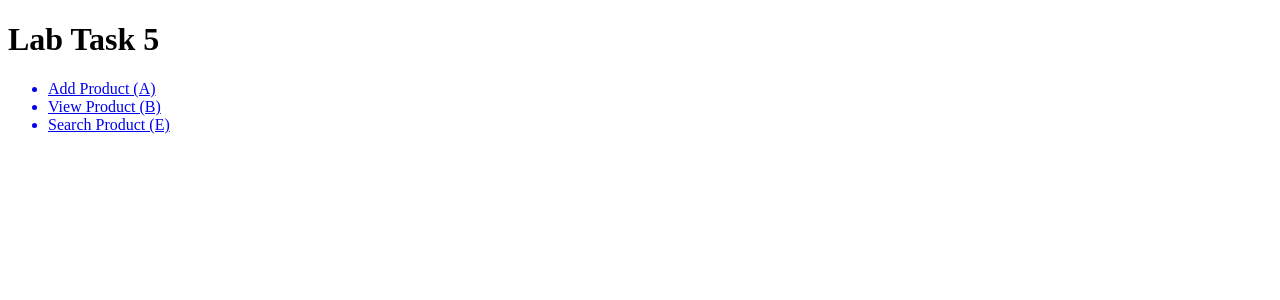
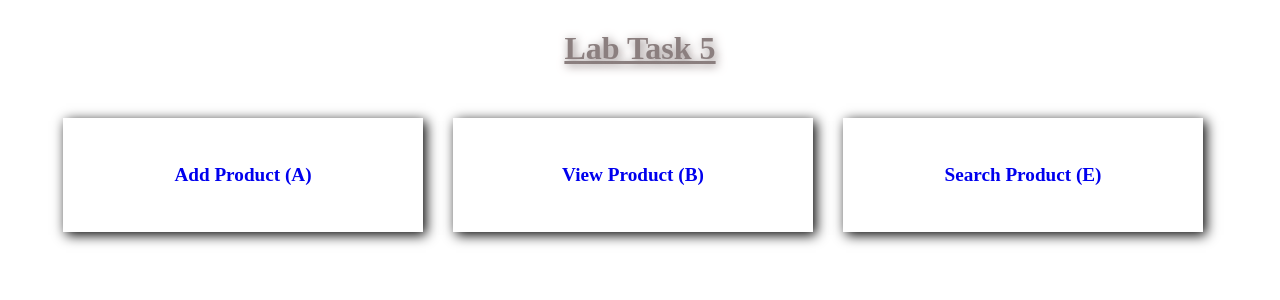
Before and after one commit to Abir-Tx/webtech, a PHP site: page /lab5/view/index.php in a window 1280 px wide. Shown: the top 300 px of the page. Run offline with PHP 8.4, Linux system fonts and the light colour scheme.

Commit message:
Add stylesheet to the index page
Signed-off-by: Abir-Tx <28858998+Abir-Tx@users.noreply.github.com>

```diff
--- a/lab5/view/index.php
+++ b/lab5/view/index.php
@@ -8,6 +8,8 @@
   <meta http-equiv="X-UA-Compatible" content="IE=edge" />
   <meta name="viewport" content="width=device-width, initial-scale=1.0" />
   <title>Lab Task 5</title>
+
+  <link rel="stylesheet" href="./scss/index.css">
 </head>
 
 <body>
--- /dev/null
+++ b/lab5/view/scss/index.css
@@ -0,0 +1,35 @@
+h1 {
+  text-align: center;
+  padding: 20px;
+  margin: 10px;
+  color: rgb(139, 127, 127);
+  text-shadow: 2px 2px 10px;
+  text-decoration: underline;
+}
+
+ul {
+  display: flex;
+  list-style-type: none;
+}
+ul a {
+  text-decoration: none;
+  font-size: larger;
+}
+ul a:hover {
+  color: blue;
+}
+ul li {
+  margin: 15px;
+  width: 25vw;
+  height: 80%;
+  box-shadow: 3px 3px 12px black;
+  padding: 20px;
+  display: flex;
+  justify-content: space-around;
+  align-items: center;
+  font-weight: bold;
+  transition: 0.3s ease-in-out;
+}
+ul li:hover {
+  background-color: lightblue;
+}/*# sourceMappingURL=index.css.map */
--- /dev/null
+++ b/lab5/view/scss/index.scss
@@ -0,0 +1,37 @@
+h1 {
+  text-align: center;
+  padding: 20px;
+  margin: 10px;
+  color: rgb(139, 127, 127);
+  text-shadow: 2px 2px 10px;
+
+  text-decoration: underline;
+}
+
+ul {
+  display: flex;
+  list-style-type: none;
+
+  a {
+    text-decoration: none;
+    font-size: larger;
+    &:hover {
+      color: blue;
+    }
+  }
+  li {
+    margin: 15px;
+    width: 25vw;
+    height: 80%;
+    box-shadow: 3px 3px 12px black;
+    padding: 20px;
+    display: flex;
+    justify-content: space-around;
+    align-items: center;
+    font-weight: bold;
+    transition: 0.3s ease-in-out;
+    &:hover {
+      background-color: lightblue;
+    }
+  }
+}
```
Also changed, not shown: 1 other file.
